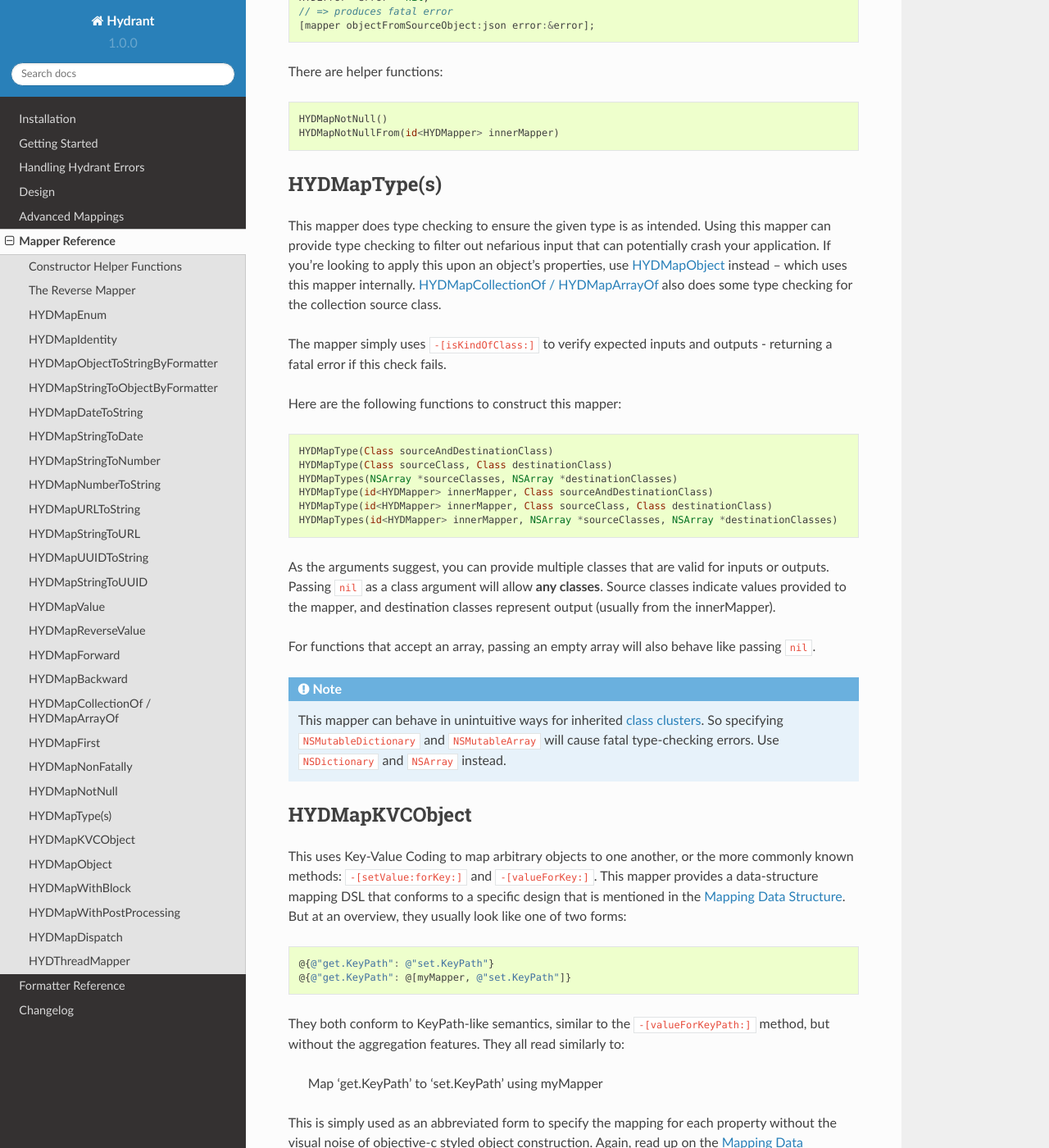
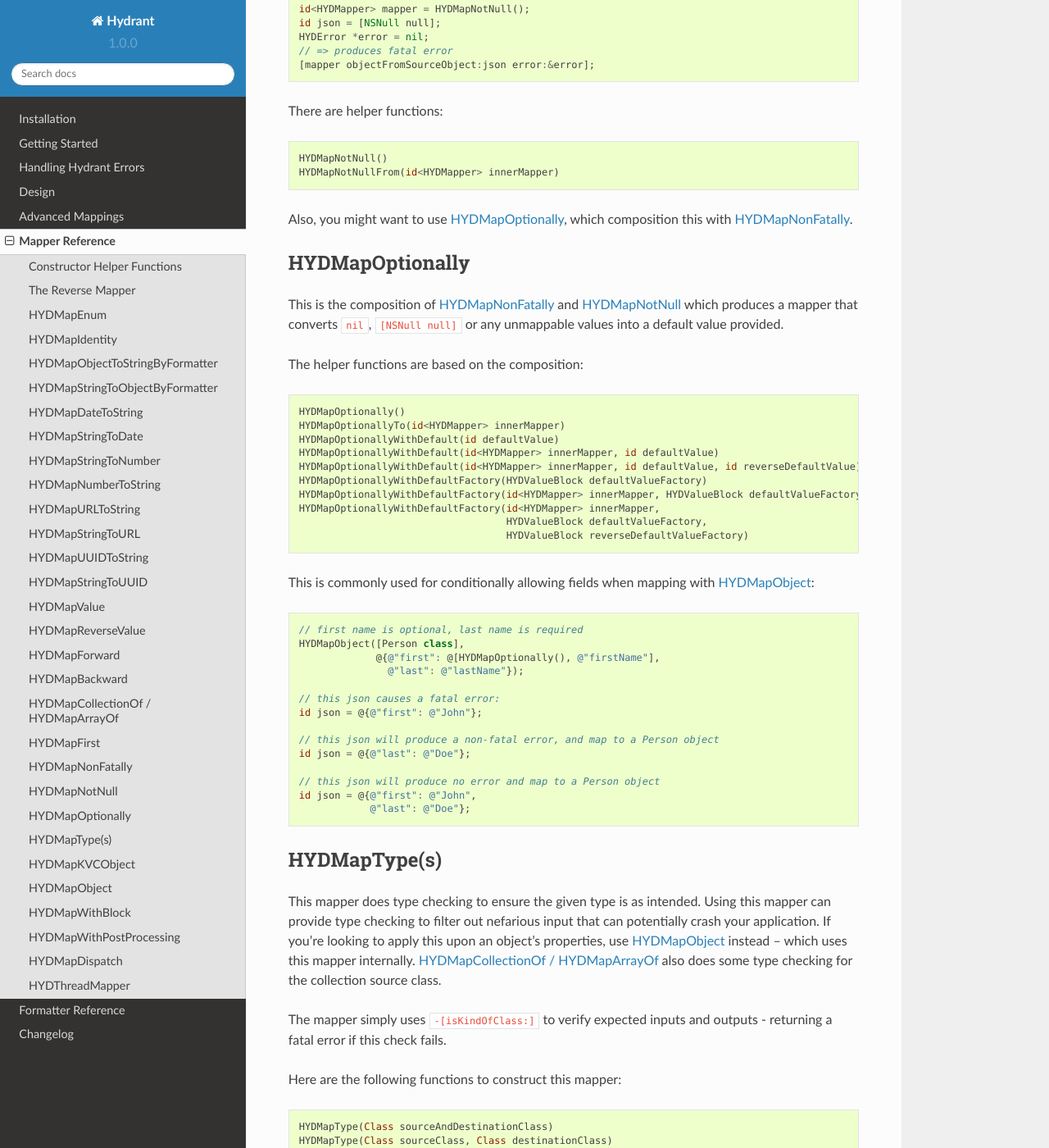
Before and after one commit to jeffh/Hydrant, a Sphinx documentation site: the page built from docs/source/mapper_reference.rst, in a window 1280 px wide and 1400 px high, scrolled down 12051 px. Shown: the whole window at 82% size. Built offline with Sphinx 7.4.7 and the Read the Docs theme 2.0.0, drawn with Linux system fonts in a browser that asks for light colours; some of the changed text lies outside the part shown.

Commit message:
Added HYDMapOptionally

```diff
--- a/docs/source/mapper_reference.rst
+++ b/docs/source/mapper_reference.rst
@@ -622,6 +622,8 @@ There are many helper functions which relate to producing default values::
 Which provides a variety of producing default values when fatal errors
 are received. By default, ``nil`` is returned.
 
+Also, you might want to use :ref:`HYDMapOptionally`, which composition this
+with :ref:`HYDMapNotNull`.
 
 .. _HYDMapNotNull:
 .. _HYDMapNotNullFrom:
@@ -643,6 +645,52 @@ There are helper functions::
 
     HYDMapNotNull()
     HYDMapNotNullFrom(id<HYDMapper> innerMapper)
+
+Also, you might want to use :ref:`HYDMapOptionally`, which composition this
+with :ref:`HYDMapNonFatally`.
+
+.. _HYDMapOptionally:
+.. _HYDMapOptionallyTo:
+.. _HYDMapOptionallyWithDefault:
+.. _HYDMapOptionallyWithDefaultFactory:
+
+HYDMapOptionally
+================
+
+This is the composition of :ref:`HYDMapNonFatally` and :ref:`HYDMapNotNull`
+which produces a mapper that converts ``nil``, ``[NSNull null]`` or any
+unmappable values into a default value provided.
+
+The helper functions are based on the composition::
+
+    HYDMapOptionally()
+    HYDMapOptionallyTo(id<HYDMapper> innerMapper)
+    HYDMapOptionallyWithDefault(id defaultValue)
+    HYDMapOptionallyWithDefault(id<HYDMapper> innerMapper, id defaultValue)
+    HYDMapOptionallyWithDefault(id<HYDMapper> innerMapper, id defaultValue, id reverseDefaultValue)
+    HYDMapOptionallyWithDefaultFactory(HYDValueBlock defaultValueFactory)
+    HYDMapOptionallyWithDefaultFactory(id<HYDMapper> innerMapper, HYDValueBlock defaultValueFactory)
+    HYDMapOptionallyWithDefaultFactory(id<HYDMapper> innerMapper,
+                                       HYDValueBlock defaultValueFactory,
+                                       HYDValueBlock reverseDefaultValueFactory)
+
+This is commonly used for conditionally allowing fields when
+mapping with :ref:`HYDMapObject`::
+
+    // first name is optional, last name is required
+    HYDMapObject([Person class],
+                 @{@"first": @[HYDMapOptionally(), @"firstName"],
+                   @"last": @"lastName"});
+
+    // this json causes a fatal error:
+    id json = @{@"first": @"John"};
+
+    // this json will produce a non-fatal error, and map to a Person object
+    id json = @{@"last": @"Doe"};
+
+    // this json will produce no error and map to a Person object
+    id json = @{@"first": @"John",
+                @"last": @"Doe"};
 
 
 .. _HYDMapType:
```
Also changed, not shown: docs/source/design.rst (+10 -4 lines).
